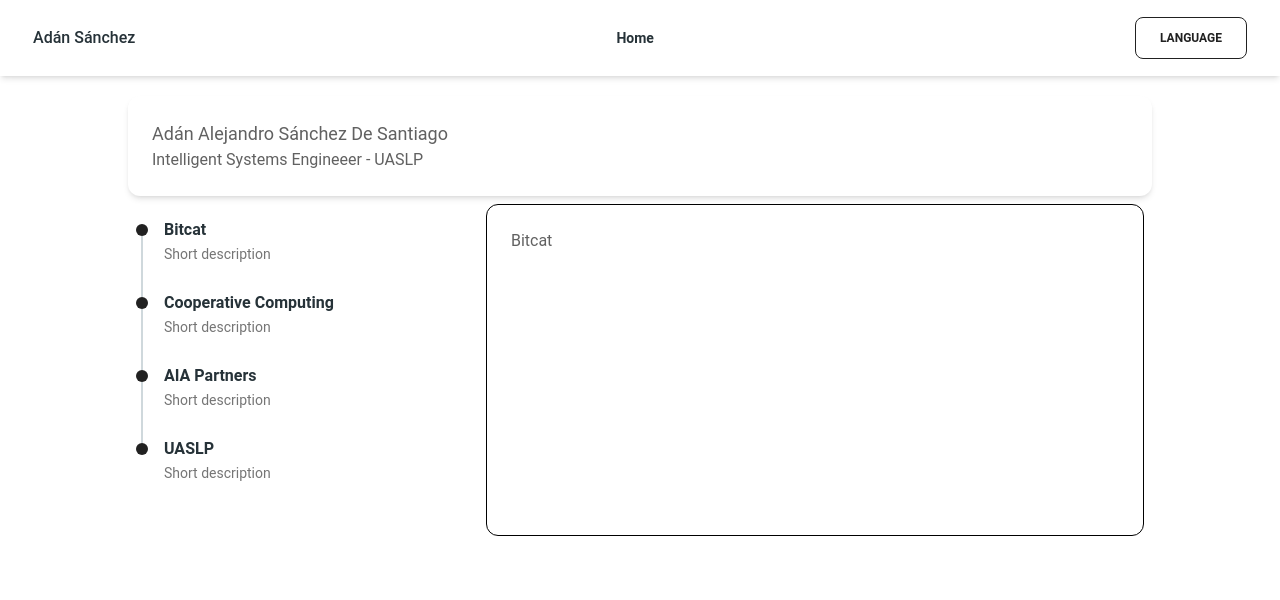
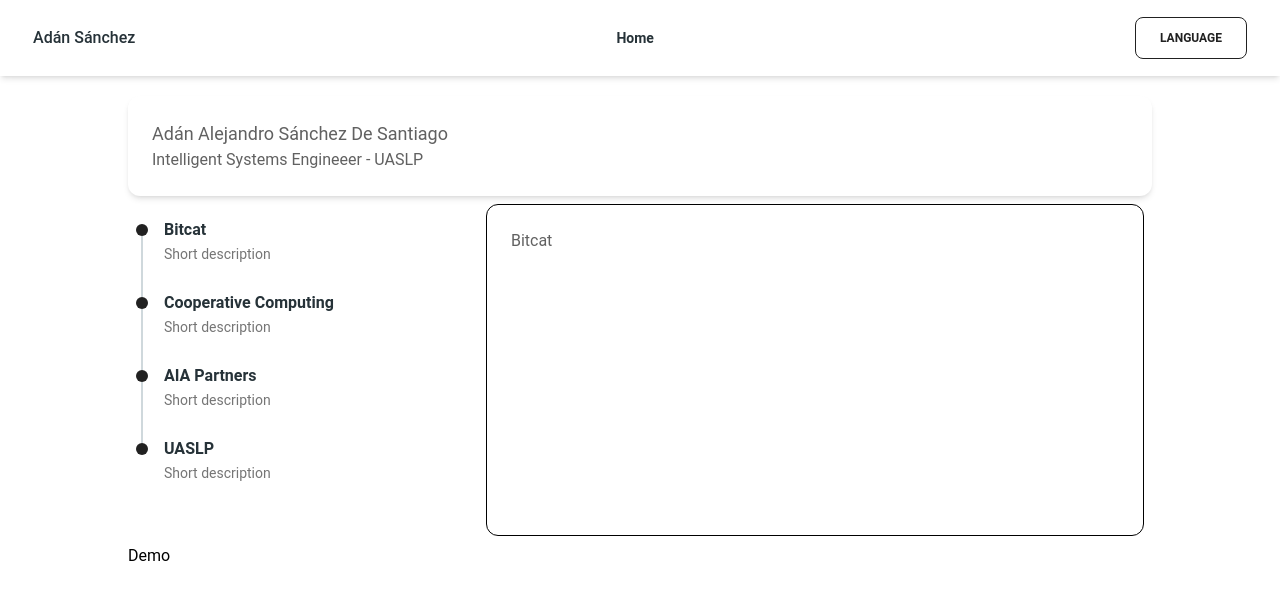
Before and after one commit to DEadMan10sds/Portfolio, a React (Vite) app: page / in a window 1280 px wide. Shown: the top 600 px of the page. Built offline with nearby package versions, Linux system fonts and the light colour scheme.

Commit message:
ADD: New line to test github actions

```diff
--- a/src/App.tsx
+++ b/src/App.tsx
@@ -7,6 +7,7 @@ function App() {
       <div className="py-5 max-w-[80%] m-auto">
         <MainInfo />
         <Jobs />
+        <h1>Demo</h1>
       </div>
     </>
   );
```
